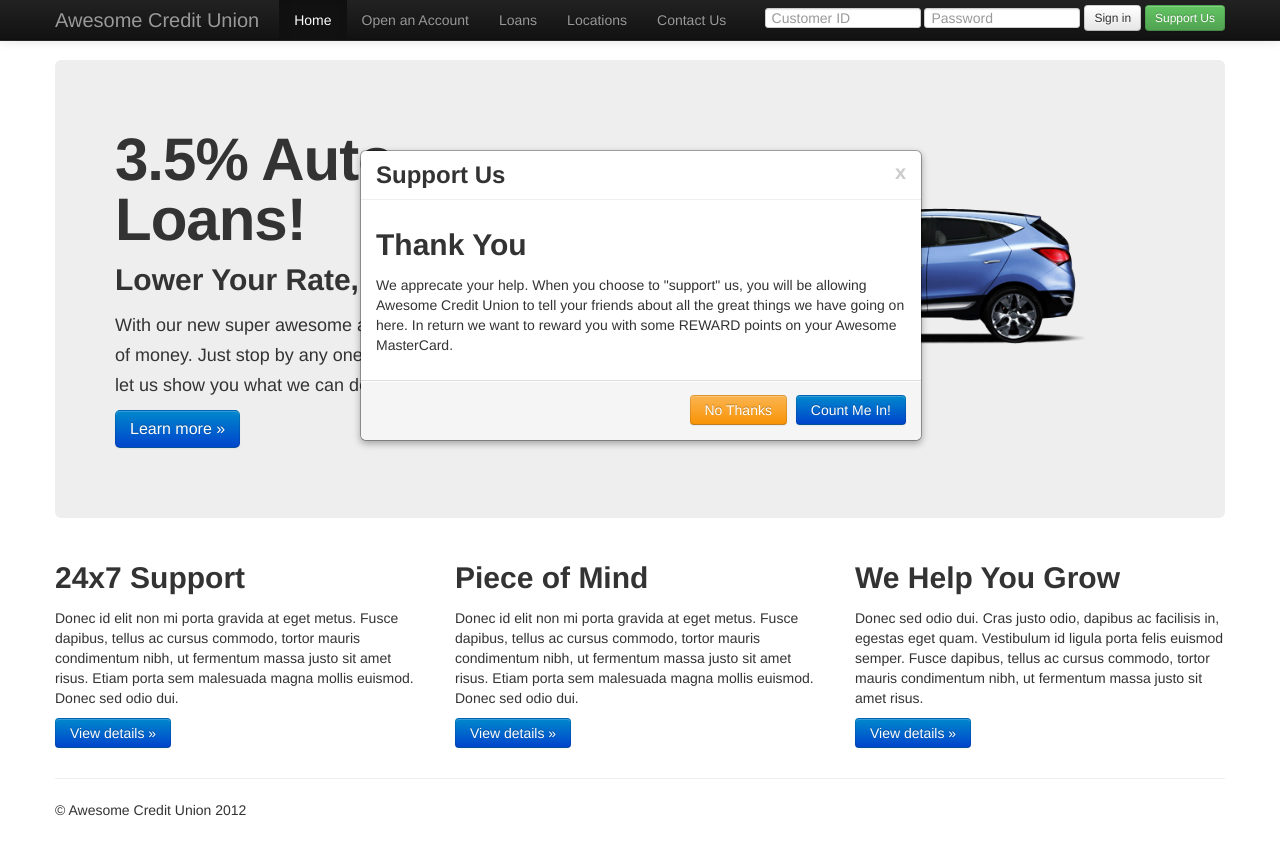
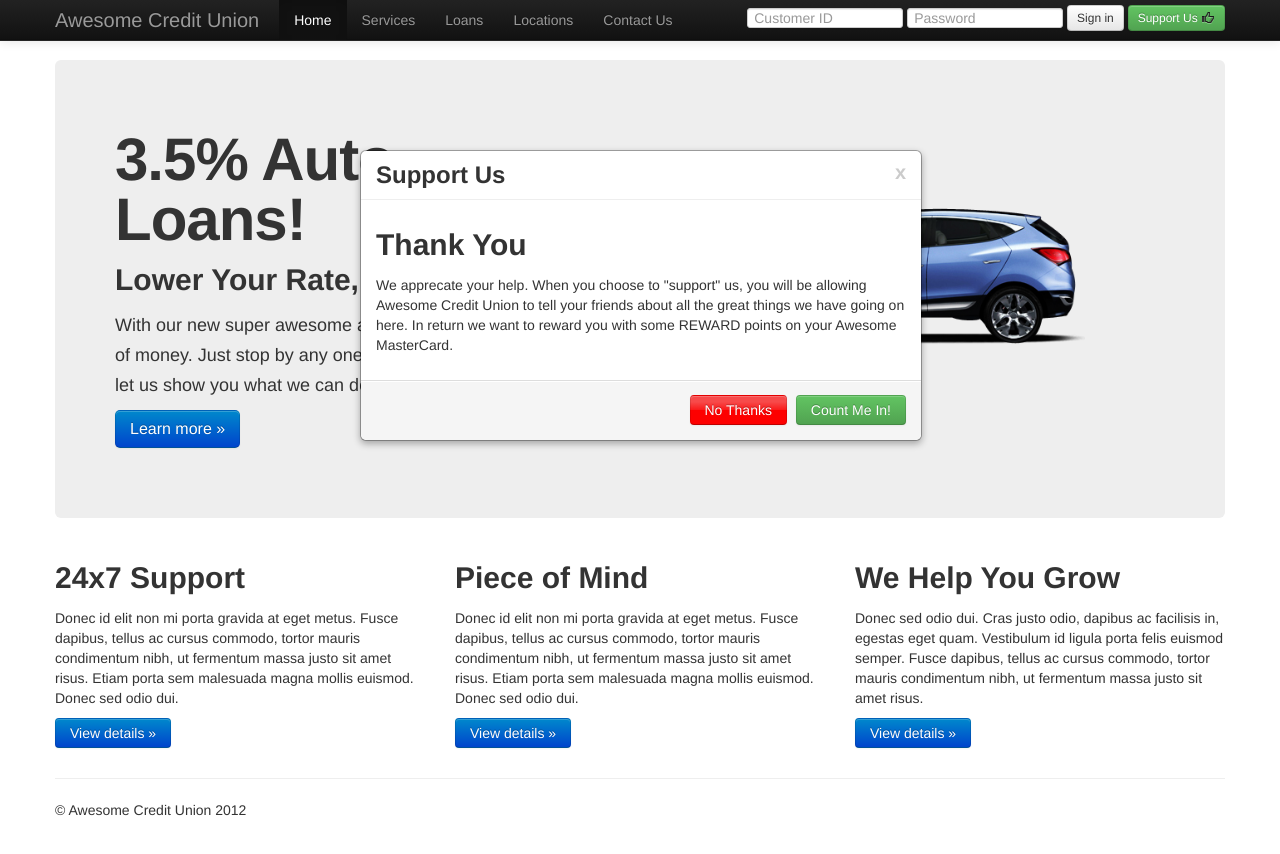
Before and after one commit to dvideby0/Knockout, a plain HTML site: page Website/httpdocs/index.html in a window 1280 px wide. Both pictures are taken after a click on the button "Support Us". Drawn offline with Linux system fonts and the light colour scheme.

Commit message:
More Updates

```diff
--- a/Website/httpdocs/index.html
+++ b/Website/httpdocs/index.html
@@ -18,7 +18,7 @@
             <div class="nav-collapse collapse">
                 <ul class="nav">
                     <li class="active"><a href="#">Home</a></li>
-                    <li><a href="#about">Open an Account</a></li>
+                    <li><a href="#about">Services</a></li>
                     <li><a href="#about">Loans</a></li>
                     <li><a href="#about">Locations</a></li>
                     <li><a href="#contact">Contact Us</a></li>
@@ -27,7 +27,7 @@
                     <input class="span2" type="text" placeholder="Customer ID">
                     <input class="span2" type="password" placeholder="Password">
                     <button type="submit" class="btn btn-small">Sign in</button>
-                    <a class="btn btn-success btn-small" data-toggle="modal" href="javascript:ShowModal();" role="button">Support Us</a>
+                    <a class="btn btn-success btn-small" data-toggle="modal" href="javascript:ShowModal();" role="button">Support Us <i class="icon-thumbs-up"></i></a>
                 </form>
             </div>
         </div>
@@ -83,8 +83,8 @@
         <p>We apprecate your help. When you choose to "support" us, you will be allowing Awesome Credit Union to tell your friends about all the great things we have going on here. In return we want to reward you with some REWARD points on your Awesome MasterCard.</p>
     </div>
     <div class="modal-footer">
-        <a class="btn btn-warning" href="javascript:HideModal();">No Thanks</a>
-        <a class="btn btn-primary" id="SupportUsLink" data-dismiss="modal">Count Me In!</a>
+        <a class="btn btn-danger" href="javascript:HideModal();">No Thanks</a>
+        <a class="btn btn-success" id="SupportUsLink" data-dismiss="modal">Count Me In!</a>
     </div>
 </div>
 <script type="text/javascript" src="lib/js/jquery.js"></script>
```
Also changed, not shown: Server/supportus/supportus.js (+6 -3 lines), Website/httpdocs/lib/img/glyphicons-halflings-white.png (added), Website/httpdocs/lib/img/glyphicons-halflings.png (added).
